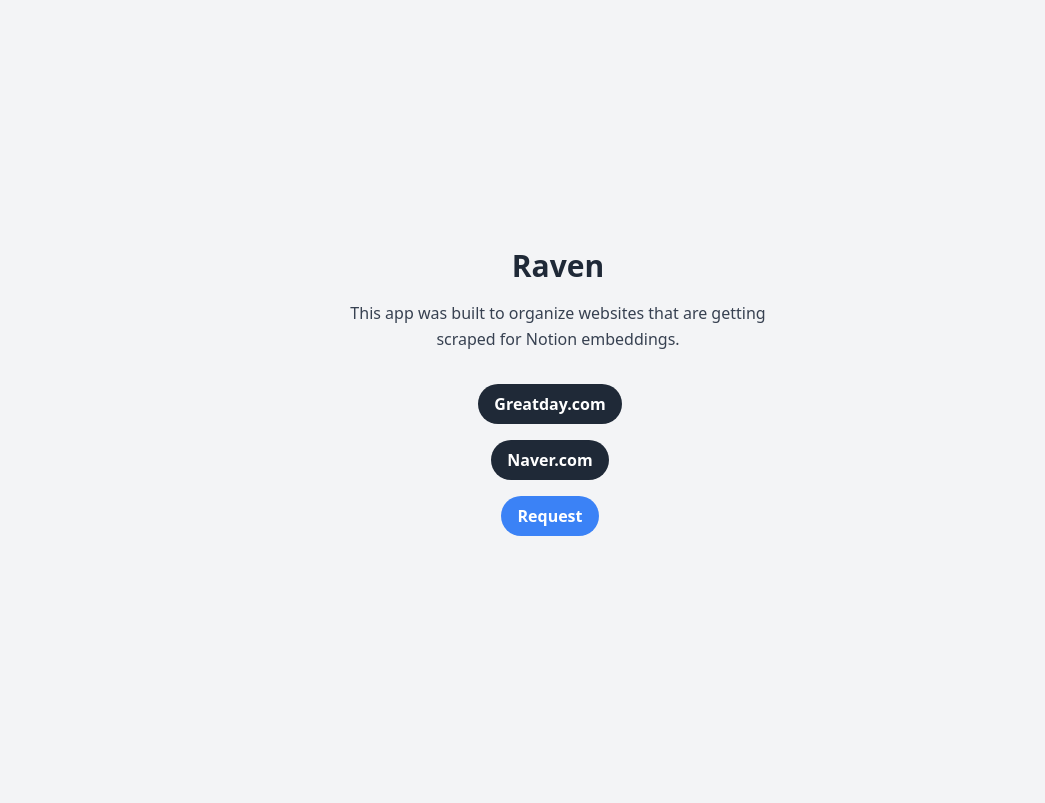
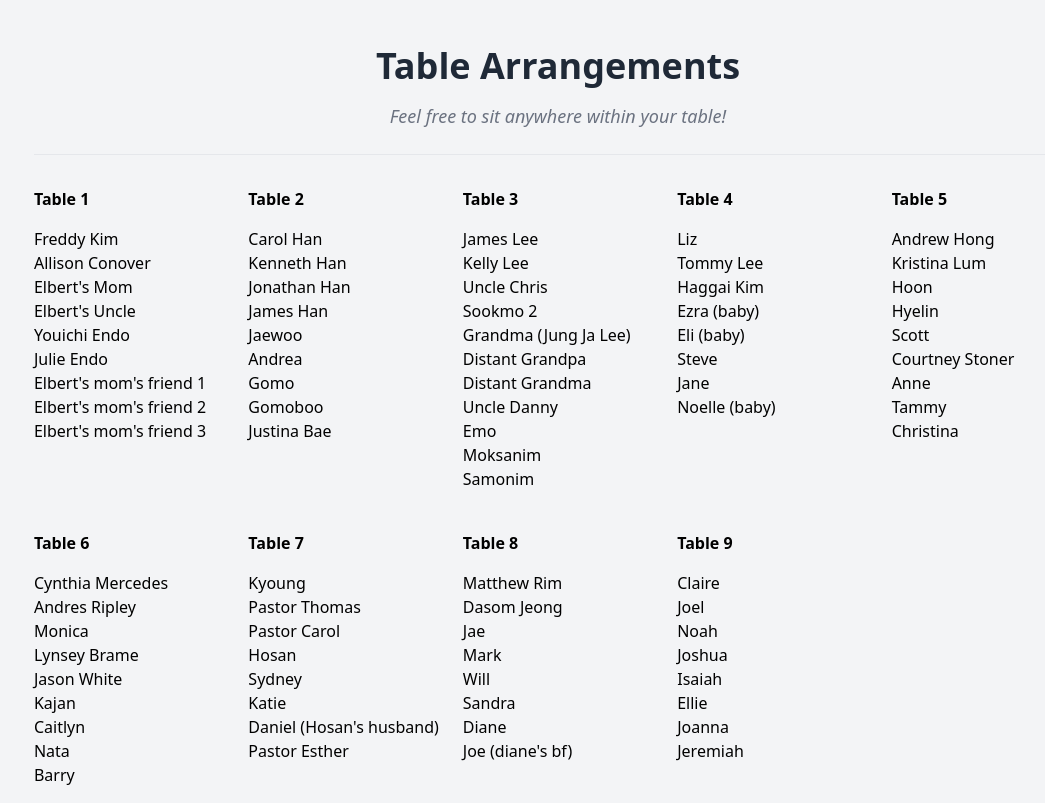
Before and after one commit to mrelbert/nextjs-with-tailwindcss, a Next.js app: page / in a window 1280 px wide. Shown: the whole page, without its empty margins (82-1127 px from the left). Built offline with nearby package versions, Linux system fonts and the light colour scheme.

Commit message:
first commit

```diff
--- /dev/null
+++ b/pages/api/data.json
@@ -0,0 +1,99 @@
+{
+  "Table 1": [
+    "Freddy Kim",
+    "Allison Conover",
+    "Elbert's Mom",
+    "Elbert's Uncle",
+    "Youichi Endo",
+    "Julie Endo",
+    "Elbert's mom's friend 1",
+    "Elbert's mom's friend 2",
+    "Elbert's mom's friend 3"
+  ],
+  "Table 2": [
+    "Carol Han",
+    "Kenneth Han",
+    "Jonathan Han",
+    "James Han",
+    "Jaewoo",
+    "Andrea",
+    "Gomo",
+    "Gomoboo",
+    "Justina Bae"
+  ],
+  "Table 3": [
+    "James Lee",
+    "Kelly Lee",
+    "Uncle Chris",
+    "Sookmo 2",
+    "Grandma (Jung Ja Lee)",
+    "Distant Grandpa",
+    "Distant Grandma",
+    "Uncle Danny",
+    "Emo",
+    "Moksanim",
+    "Samonim"
+  ],
+  "Table 4": [
+    "Liz",
+    "Tommy Lee",
+    "Haggai Kim",
+    "Ezra (baby)",
+    "Eli (baby)",
+    "Steve",
+    "Jane",
+    "Noelle (baby)"
+  ],
+  "Table 5": [
+    "Andrew Hong",
+    "Kristina Lum",
+    "Hoon",
+    "Hyelin",
+    "Scott",
+    "Courtney Stoner",
+    "Anne",
+    "Tammy",
+    "Christina"
+  ],
+  "Table 6": [
+    "Cynthia Mercedes",
+    "Andres Ripley",
+    "Monica",
+    "Lynsey Brame",
+    "Jason White",
+    "Kajan",
+    "Caitlyn",
+    "Nata",
+    "Barry"
+  ],
+  "Table 7": [
+    "Kyoung",
+    "Pastor Thomas",
+    "Pastor Carol",
+    "Hosan",
+    "Sydney",
+    "Katie",
+    "Daniel (Hosan's husband)",
+    "Pastor Esther"
+  ],
+  "Table 8": [
+    "Matthew Rim",
+    "Dasom Jeong",
+    "Jae",
+    "Mark",
+    "Will",
+    "Sandra",
+    "Diane",
+    "Joe (diane's bf)"
+  ],
+  "Table 9": [
+    "Claire",
+    "Joel",
+    "Noah",
+    "Joshua",
+    "Isaiah",
+    "Ellie",
+    "Joanna",
+    "Jeremiah"
+  ]
+}
--- a/pages/api/hello.ts
+++ /dev/null
@@ -1,13 +0,0 @@
-// Next.js API route support: https://nextjs.org/docs/api-routes/introduction
-import type { NextApiRequest, NextApiResponse } from 'next'
-
-type Data = {
-  name: string
-}
-
-export default function handler(
-  req: NextApiRequest,
-  res: NextApiResponse<Data>
-) {
-  res.status(200).json({ name: 'John Doe' })
-}
--- a/pages/greatday.tsx
+++ /dev/null
@@ -1,53 +0,0 @@
-import Head from "next/head";
-import Link from "next/link";
-import { parse } from "node-html-parser";
-
-export default function Greatday({ greatdayQuote, greatdayMessage }: { greatdayQuote: string, greatdayMessage: string }): JSX.Element {
-    return (
-        <div className="bg-gray-100 p-8 flex flex-col justify-center items-center">
-          <Head>
-            <title>Greatday Quote/Message</title>
-            <meta name="description" content="Quotes" />
-            <link rel="icon" href="/favicon.ico" />
-          </Head>
-
-          <main className="w-2/3 text-center">
-            <h1 className="text-2xl font-bold text-gray-800 mb-4">
-              {greatdayQuote}
-            </h1>
-            {/* <p className="text-gray-700 leading-relaxed mb-8">
-              {greatdayMessage}
-            </p> */}
-            <div className="py-2">
-                <button className="bg-gray-800 hover:bg-gray-900 text-white font-bold py-2 px-4 rounded-full">
-                    <Link href="https://greatday.com/">Visit greatday.com</Link>
-                </button>
-            </div>
-            {/* <div>
-                <button className="bg-gray-800 hover:bg-gray-900 text-white font-bold py-2 px-4 rounded-full">
-                    <Link href="/">Back to home</Link>
-                </button>
-            </div> */}
-          </main>
-        </div>
-    );
-}
-
-export const getServerSideProps = async () => {
-  const res = await fetch("https://greatday.com/")
-  .then((res) => res.text())
-  .then((data) => {
-    const root = parse(data);
-    return ({
-      quote: root.querySelector('#theQuote')?.text,
-      message: root.querySelector('#messageBox')?.text
-    })
-  });
-
-  return {
-    props: {
-      greatdayQuote: res.quote,
-      greatdayMessage: res.message
-    },
-  };
-};
--- a/pages/index.tsx
+++ b/pages/index.tsx
@@ -1,34 +1,36 @@
 import Head from "next/head";
 import Link from "next/link";
+import WeddingSeatingArrangement from "./tables";
+import Groups from "./api/data.json";
 
 export default function LandingPage(): JSX.Element {
+  const groups: {[key:string]: string[]} = Groups;
   return (
     <>
       <Head>
-        <title>Raven</title>
+        <title>N+E Seating Arrangements</title>
         <meta name="description" content="Landing page" />
         <link rel="icon" href="/favicon.ico" />
       </Head>
-        <div className="p-8 flex flex-col justify-center items-center">
-          <div className="w-4/6 text-center">
-            <h1 className="text-3xl font-bold text-gray-800 mb-4">Raven</h1>
-            <p className="text-gray-700 leading-relaxed mb-8">
-              This app was built to organize websites that are getting scraped for Notion embeddings.
-            </p>
-          </div>
-
-          <div className="w-2/6 flex flex-wrap justify-around">
-            <Link href="/greatday" className="bg-gray-800 hover:bg-gray-900 text-white font-bold py-2 px-4 rounded-full mr-4 mb-4">
-              Greatday.com
-            </Link>
-            <Link href="/naver" className="bg-gray-800 hover:bg-gray-900 text-white font-bold py-2 px-4 rounded-full mr-4 mb-4">
-              Naver.com
-            </Link>
-            <Link href="/request" className="bg-blue-500 hover:bg-gray-900 text-white font-bold py-2 px-4 rounded-full mr-4 mb-4">
-              Request
-            </Link>
-          </div>
+      <div className="container mx-auto px-4 pt-12">
+        <h1 className="text-center text-4xl font-bold text-gray-800 mb-2">
+          Table Arrangements
+        </h1>
+        <div className="text-center text-lg italic text-gray-500 mb-6 pt-2">
+          Feel free to sit anywhere within your table!
         </div>
+        <hr />
+        <div className="pt-8 grid grid-cols-5 gap-6">
+          {Object.keys(groups).map((table, index) => (
+            <div key={index}>
+              <WeddingSeatingArrangement
+                tableName={table}
+                tableSeats={groups[table]}
+              />
+            </div>
+          ))}
+        </div>
+      </div>
     </>
   );
 }
--- a/pages/naver.tsx
+++ /dev/null
@@ -1,55 +0,0 @@
-import Head from "next/head";
-import Link from "next/link";
-import { parse } from "node-html-parser";
-
-export default function Greatday({ headlines, hyperlinks }: { headlines: string[], hyperlinks: string[] }): JSX.Element {
-    return (
-        <div className="bg-gray-100 p-8 flex flex-col justify-center items-center">
-          <Head>
-            <title>많이 본 TV연예 뉴스</title>
-            <meta name="description" content="Quotes" />
-            <link rel="icon" href="/favicon.ico" />
-          </Head>
-
-          <main className="w-full text-center">
-            {/* <h1 className="text-3xl font-bold text-gray-800 mb-4">
-                많이 본 TV연예 뉴스
-            </h1> */}
-            <ul className="text-gray-700 leading-relaxed mb-8">
-                {headlines.map((headline, idx) => (
-                    <Link key={idx} href={`https://entertain.naver.com/` + `${hyperlinks[idx]}`}><li className="hover:bg-blue-100" key={idx}>{headline}</li></Link>
-                ))}
-            </ul>
-            {/* <div className="py-2">
-                <button className="bg-gray-800 hover:bg-gray-900 text-white font-bold py-2 px-4 rounded-full">
-                    <Link href="https://entertain.naver.com/home">Visit entertain.naver.com</Link>
-                </button>
-            </div>
-            <div>
-                <button className="bg-gray-800 hover:bg-gray-900 text-white font-bold py-2 px-4 rounded-full">
-                    <Link href="/">Back to home</Link>
-                </button>
-            </div> */}
-          </main>
-        </div>
-    );
-}
-
-export const getServerSideProps = async () => {
-  const res = await fetch("https://entertain.naver.com/home")
-  .then((res) => res.text())
-  .then((data) => {
-    const root = parse(data);
-    return ({
-        headlines: root.querySelectorAll('#ranking_news > div > div.rank_lst > ul > li').map((li) => li.querySelector('a')?.childNodes[1]?.text),
-        hyperlinks: root.querySelectorAll('#ranking_news > div > div.rank_lst > ul > li').map((li) => li.querySelector('a')?.getAttribute("href")),
-    });
-  });
-
-  return {
-    props: {
-      headlines: res.headlines,
-      hyperlinks: res.hyperlinks,
-    },
-  };
-};
--- a/pages/request.tsx
+++ /dev/null
@@ -1,13 +0,0 @@
-import Link from "next/link";
-
-// return a component that says hello world
-export default function Request() {
-  return (
-    <div>
-      <h1 className="py-4">Currently unavailable</h1>
-      <button className="bg-gray-800 hover:bg-gray-900 text-white font-bold py-2 px-4 rounded-full">
-        <Link href="/">Back to home</Link>
-      </button>
-    </div>
-  );
-}
--- /dev/null
+++ b/pages/tables.tsx
@@ -0,0 +1,16 @@
+import React from 'react';
+
+function WeddingSeatingArrangement({ tableName, tableSeats }: { tableName: string, tableSeats: string[] }) {
+  return (
+    <div>
+      <h1><b>{tableName}</b></h1>
+      <ul className='py-4'>
+        {tableSeats.map((person, index) => (
+          <li key={index}>{person}</li>
+        ))}
+      </ul>
+    </div>
+  );
+}
+
+export default WeddingSeatingArrangement;
```
